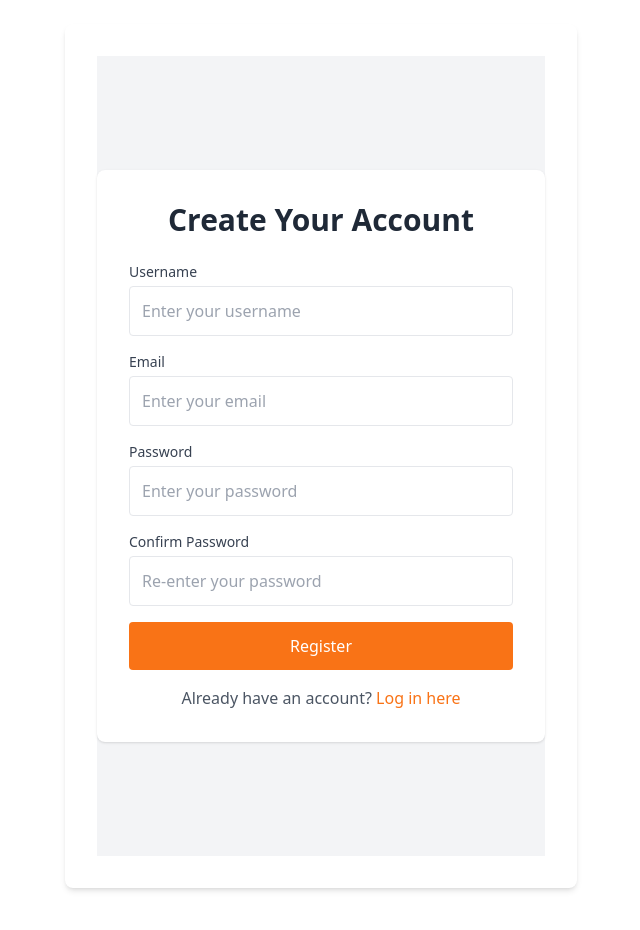
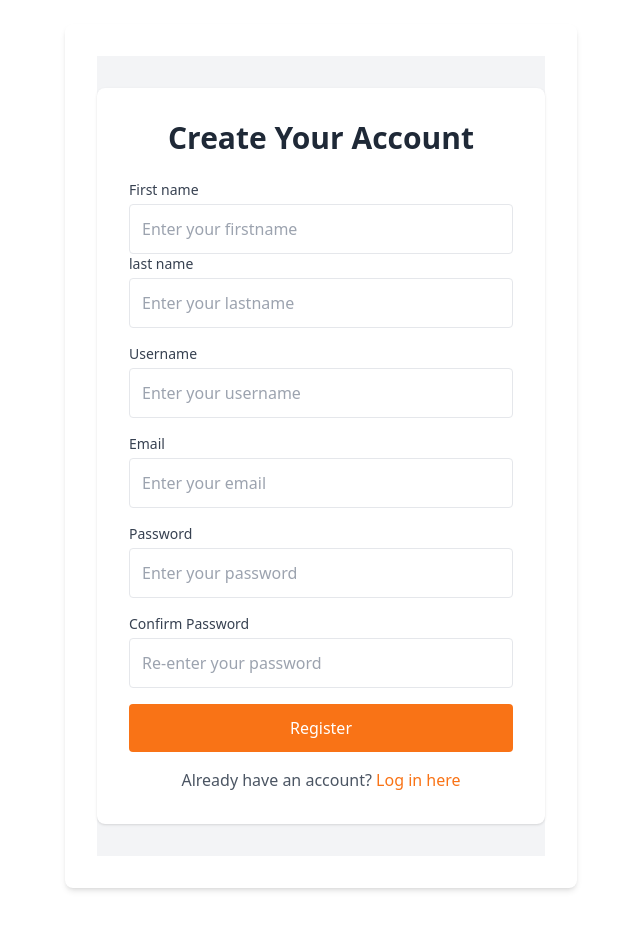
Before and after one commit to Mizito-Web/Mizito-Front, a React (Create React App) app: page /register in a window 1280 px wide. Shown: the top 930 px of the page, without its empty margins (319-959 px from the left). Built offline with nearby package versions, Linux system fonts and the light colour scheme.

Commit message:
added login functionality

```diff
--- a/src/layouts/mainLayout.js
+++ b/src/layouts/mainLayout.js
@@ -6,22 +6,23 @@ import Footer from '../components/Layout/Footer'; // Assuming Footer component e
 
 const MainLayout = () => {
     return (
-        <div className="main-layout flex flex-col min-h-screen">
-
+        <div className="main-layout flex flex-col min-h-screen bg-gradient-to-tr from-gray-100 to-gray-200">
 
             {/* Content Section */}
             <div className="flex flex-1">
                 {/* Sidebar */}
-                <Sidebar className="hidden lg:block w-64 bg-gray-100 shadow-md" />
+                <Sidebar className="hidden lg:block w-64 bg-white shadow-lg border-r border-gray-200" />
 
                 {/* Main Content */}
-                <main className="flex-1 p-4 sm:p-6 bg-gray-50">
-                    <Outlet /> {/* Outlet will render the child route components */}
+                <main className="flex-1 p-6 bg-white shadow-md rounded-tl-lg">
+                    <div className="p-4 rounded-lg shadow-lg bg-gray-50">
+                        <Outlet /> {/* Outlet will render the child route components */}
+                    </div>
                 </main>
             </div>
 
             {/* Footer */}
-            <Footer />
+            <Footer className="bg-white shadow-md border-t border-gray-200 p-4" />
         </div>
     );
 };
--- a/src/pages/Register.js
+++ b/src/pages/Register.js
@@ -76,6 +76,48 @@ const Register = () => {
         </h2>
 
         <form onSubmit={handleSubmit} className="space-y-4">
+        <div>
+        <label
+          htmlFor="firstname"
+          className="block text-sm font-medium text-gray-700 mb-1"
+        >
+          First name
+        </label>
+        <input
+          type="text"
+          id="firstname"
+          name="firstname"
+          value={formData.firstname}
+          onChange={handleChange}
+          placeholder="Enter your firstname"
+          className="w-full p-3 border rounded focus:outline-none focus:ring-2 focus:ring-orange-500"
+          disabled={loading}
+        />
+        {errors.firstname && (
+          <p className="text-red-500 text-sm">{errors.firstname}</p>
+        )}
+        <div>
+        <label
+          htmlFor="lastname"
+          className="block text-sm font-medium text-gray-700 mb-1"
+        >
+          last name
+        </label>
+        <input
+          type="text"
+          id="lastname"
+          name="lastname"
+          value={formData.lastname}
+          onChange={handleChange}
+          placeholder="Enter your lastname"
+          className="w-full p-3 border rounded focus:outline-none focus:ring-2 focus:ring-orange-500"
+          disabled={loading}
+        />
+        {errors.lastname && (
+          <p className="text-red-500 text-sm">{errors.lastname}</p>
+        )}
+      </div>
+      </div>
           {/* Username Field */}
           <div>
             <label
--- a/src/pages/Tasks.js
+++ b/src/pages/Tasks.js
@@ -2,7 +2,7 @@ import React, { useState, useEffect } from 'react';
 import { useLocation } from 'react-router-dom';
 import TaskList from '../components/Tasks/TaskList'; // Task list for tasks display
 import TaskForm from '../components/Tasks/TaskForm';
-import { getTasks, createTask } from '../services/apiClient'; // Import API functions
+import { getTasks, updateTaskStatus } from '../services/apiClient'; // Import API functions
 
 const Tasks = () => {
   const [tasks, setTasks] = useState([]); // Task data
@@ -25,16 +25,30 @@ const Tasks = () => {
     fetchTasks();
   }, []);
 
+  // Function to mark a task as done or undone
+  const handleMarkDone = async (taskId, currentStatus) => {
+    const newStatus = currentStatus ? 'undone' : 'done'; // Toggle status
+
+    try {
+      // Update status in backend
+      await updateTaskStatus(taskId, newStatus);
+
+      // Update status in frontend
+      setTasks((prevTasks) =>
+        prevTasks.map((task) =>
+          task.id === taskId ? { ...task, done: !task.done } : task
+        )
+      );
+    } catch (error) {
+      console.error('Failed to update task status:', error);
+      alert('Error updating task status.');
+    }
+  };
+
   // Function to add a new task
-  const handleAddTask = async (newTask) => {
-    try {
-      const createdTask = await createTask(newTask); // Send task to backend
-      setTasks((prevTasks) => [...prevTasks, createdTask]); // Add to local state
-      setShowTaskForm(false); // Close the form
-    } catch (error) {
-      console.error('Failed to create task:', error);
-      alert('Error creating task.');
-    }
+  const handleAddTask = (newTask) => {
+    setTasks([...tasks, { ...newTask, id: tasks.length + 1, done: false }]);
+    setShowTaskForm(false);
   };
 
   // Apply filter logic based on query parameter
@@ -93,7 +107,7 @@ const Tasks = () => {
       )}
 
       {/* Task List */}
-      <TaskList tasks={filteredTasks} onMarkDone={() => {}} />
+      <TaskList tasks={filteredTasks} onMarkDone={handleMarkDone} />
     </div>
   );
 };
--- a/src/services/apiClient.js
+++ b/src/services/apiClient.js
@@ -30,37 +30,7 @@ export const getDashboards = async () => {
   return response.data;
 };
 
-// Login function
-export const login = async (credentials) => {
-  const response = await axios.post(`${API_BASE_URL}/auth/login`, credentials);
 
-  // Save the token to local storage
-  localStorage.setItem('token', response.data.token);
-
-  return response.data;
-};
-
-// Logout function
-export const logout = () => {
-  localStorage.removeItem('token'); // Clear token on logout
-};
-
-// Get token function
-export const getToken = () => {
-  return localStorage.getItem('token');
-};
-
-
-// Register function
-export const register = async (formData) => {
-    const response = await axios.post(`${API_BASE_URL}/auth/register`, formData);
-    return response.data;
-  };
-
-  export const createProject = async (projectData) => {
-    const response = await axios.post(API_BASE_URL, projectData);
-    return response.data;
-  };
 
 
 export const updateUserProfile = async (profileData) => {
@@ -188,8 +158,6 @@ export const fetchGroups = async () => {
   };
 
 
-
-
   export const getTaskAnalytics = async () => {
     const response = await axios.get(`${API_BASE_URL}/analytics/tasks`, {
       headers: { Authorization: `Bearer ${localStorage.getItem('token')}` },
@@ -205,10 +173,48 @@ export const fetchGroups = async () => {
   };
 
 
-
 export const createDashboard = async (dashboardData) => {
     const response = await axios.post(`${API_BASE_URL}/dashboards`, dashboardData, {
       headers: { Authorization: `Bearer ${localStorage.getItem('token')}` },
     });
     return response.data;
   };
+
+
+
+  // Login function
+export const login = async (credentials) => {
+    const json = JSON.stringify(credentials)
+  const response = await axios.post(`${API_BASE_URL}/auth/login`, json);
+
+  // Save the token to local storage
+  localStorage.setItem('token', response.data.access_token);
+
+  return response.data;
+};
+
+// Logout function
+export const logout = () => {
+  localStorage.removeItem('token'); // Clear token on logout
+};
+
+// Get token function
+export const getToken = () => {
+  return localStorage.getItem('token');
+};
+
+
+// Register function
+export const register = async (formData) => {
+    const json = JSON.stringify(formData)
+    const response = await axios.post(`${API_BASE_URL}/auth/signup`,
+      json
+    );
+    const res2 = await axios.post(`${API_BASE_URL}/auth/login`, json);
+    return res2.data;
+  };
+
+  export const createProject = async (projectData) => {
+    const response = await axios.post(API_BASE_URL, projectData);
+    return response.data;
+  };
```
